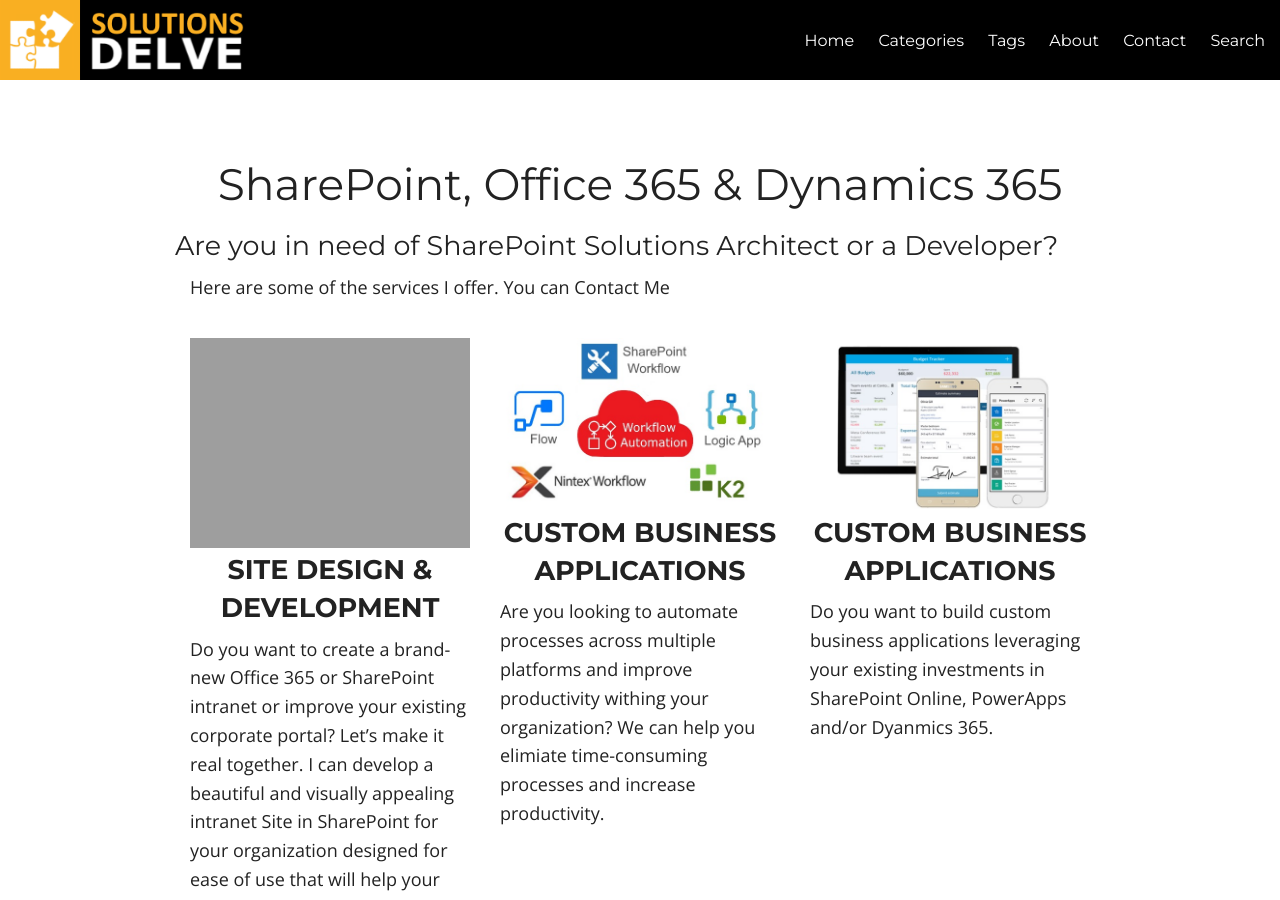
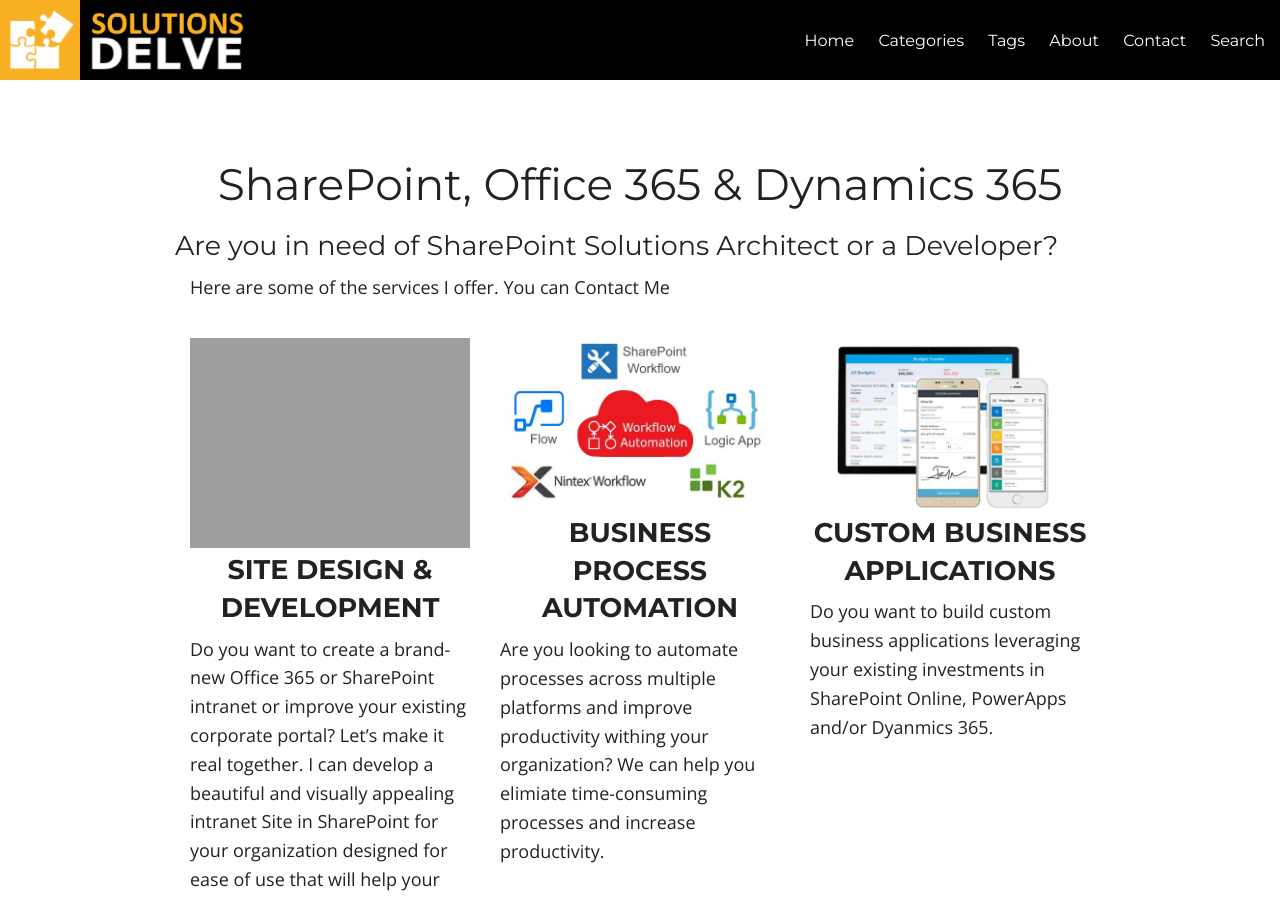
Before and after one commit to ldsouza/ldsouza.github.io, a Jekyll site: the page built from services.md, in a window 1280 px wide and 900 px high. Built offline with Jekyll 4.4.1, drawn with Linux system fonts in a browser that asks for light colours; nearby versions of some CDN libraries; library files that are not in the unit come from our copies.

Commit message:
Update portfolio.html

```diff
--- a/_includes/portfolio.html
+++ b/_includes/portfolio.html
@@ -28,7 +28,7 @@
 
           <div class="small-12 medium-4 large-4 columns">
              <img src="{{ site.url }}/images/services/workflow.jpg" alt="IT DELVE">
-          <h3 class="title">Custom Business Applications</h3>
+          <h3 class="title">Business Process Automation</h3>
           <p>Are you looking to automate processes across multiple platforms and improve productivity withing your organization? We can help you elimiate time-consuming processes and increase productivity.</p>
         </div>
 
```
